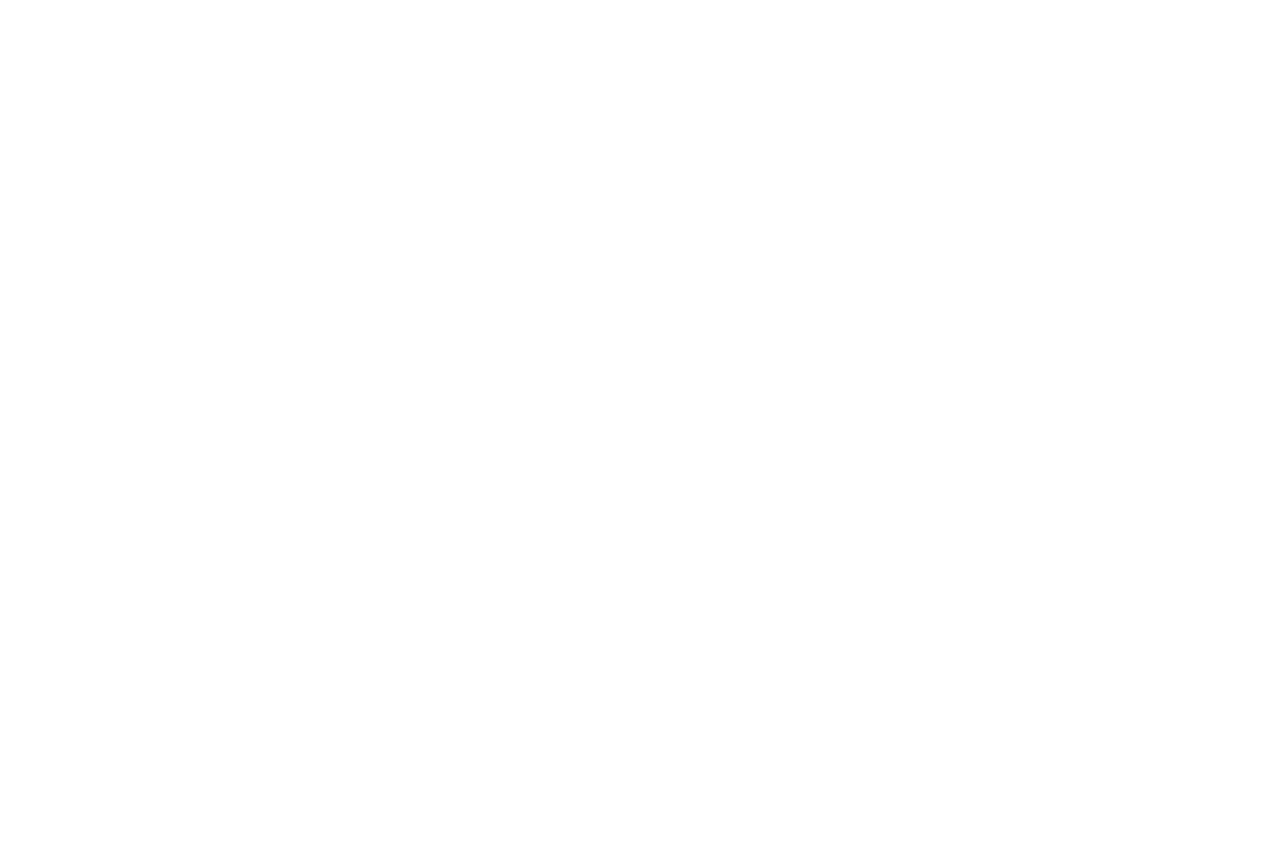
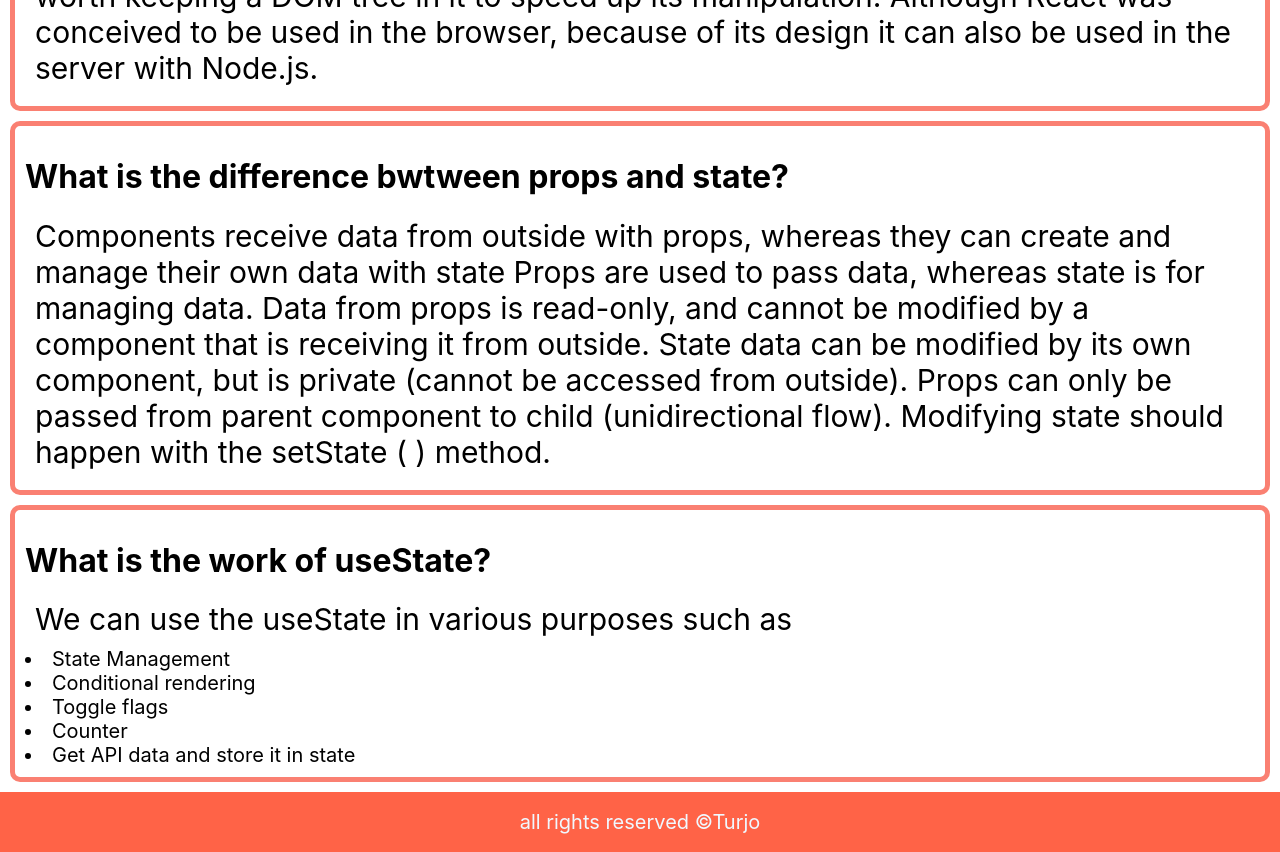
Before and after one commit to Turjo99/Fit-Club, a React (Create React App) app: page / in a window 1280 px wide. Shown: the part 1740-2592 px from the top of the page. Before the commit the page ends 1251 px from the top, so only its background shows below. Built offline with nearby package versions, Linux system fonts and the light colour scheme.

Commit message:
Questions and Footer Added

```diff
--- a/public/index.html
+++ b/public/index.html
@@ -24,7 +24,7 @@
       work correctly both with client-side routing and a non-root public URL.
       Learn how to configure a non-root public URL by running `npm run build`.
     -->
-    <title>React App</title>
+    <title>Fit Club</title>
   </head>
   <body>
     <noscript>You need to enable JavaScript to run this app.</noscript>
--- a/src/App.css
+++ b/src/App.css
@@ -1,7 +1,4 @@
-main{
-  display: grid;
-  grid-template-columns: 4fr 1fr;
-}
+
 
 .App-logo {
   height: 40vmin;
--- a/src/App.js
+++ b/src/App.js
@@ -2,7 +2,9 @@
 import "./App.css";
 
 import Exercises from "./Components/Exercises/Exercises";
+import Footer from "./Components/Footer/Footer";
 import Header from "./Components/Header/Header";
+import Question from "./Components/Questions/Question";
 
 
 
@@ -14,7 +16,9 @@
 
       <Exercises></Exercises>
 
+      <Question></Question>
 
+      <Footer></Footer>
 
     </div>
   );
--- a/src/Components/Details/Details.css
+++ b/src/Components/Details/Details.css
@@ -1,7 +1,7 @@
 .details{
     padding: 10px;
     position: sticky;
-    top: 10px;
+    top: 1px;
 }
 .person-img{
     height: 70px;
--- /dev/null
+++ b/src/Components/Footer/Footer.css
@@ -0,0 +1,10 @@
+.footer{
+    background-color: tomato;
+    height: 60px;
+    text-align: center;
+    font-size: 20px;
+    color: aliceblue;
+    display: flex;
+    align-items: center;
+    justify-content: center;
+}
--- /dev/null
+++ b/src/Components/Footer/Footer.js
@@ -0,0 +1,12 @@
+import React from 'react';
+import "./Footer.css"
+
+const Footer = () => {
+    return (
+        <div className='footer'>
+            all rights reserved ©Turjo
+        </div>
+    );
+};
+
+export default Footer;
--- /dev/null
+++ b/src/Components/Questions/Question.css
@@ -0,0 +1,10 @@
+.ques{
+
+    border:5px salmon solid;
+    border-radius: 10px;
+    margin: 10px;
+    padding: 10px;
+}
+li{
+    font-size: 20px;
+}
--- /dev/null
+++ b/src/Components/Questions/Question.js
@@ -0,0 +1,40 @@
+import React from 'react';
+import("../Questions/Question.css")
+
+const Question = () => {
+    return (
+        <div className='questions'>
+            <div className="ques">
+            <h1>How does react work?</h1>
+            <p>While building client-side apps, a team of Facebook developers realized that the DOM is slow (The Document Object Model (DOM) is an application programming interface (API) for HTML and XML documents. It defines the logical structure of documents and the way a document is accessed and manipulated.). So, to make it faster, React implements a virtual DOM that is basically a DOM tree representation in JavaScript. So when it needs to read or write to the DOM, it will use the virtual representation of it. Then the virtual DOM will try to find the most efficient way to update the browser’s DOM.
+Unlike browser DOM elements, React elements are plain objects and are cheap to create. React DOM takes care of updating the DOM to match the React elements. The reason for this is that JavaScript is very fast and it’s worth keeping a DOM tree in it to speed up its manipulation.
+Although React was conceived to be used in the browser, because of its design it can also be used in the server with Node.js. </p>
+            </div>
+
+            <div className="ques">
+                <h1>What is the difference bwtween props and state?</h1>
+                <p>
+                Components receive data from outside with props, whereas they can create and manage their own data with state
+                Props are used to pass data, whereas state is for managing data.
+                Data from props is read-only, and cannot be modified by a component that is receiving it from outside.
+                State data can be modified by its own component, but is private (cannot be accessed from outside).
+                Props can only be passed from parent component to child (unidirectional flow).
+                Modifying state should happen with the setState ( ) method.
+
+                </p>
+            </div>
+            <div className="ques">
+                <h1>What is the work of useState?</h1>
+                <p>We can use the useState in various purposes such as </p>
+                <li>State Management</li>
+                <li>Conditional rendering</li>
+                <li>Toggle flags</li>
+                <li>Counter</li>
+                <li>Get API data and store it in state</li>
+            </div>
+
+        </div>
+    );
+};
+
+export default Question;
```
